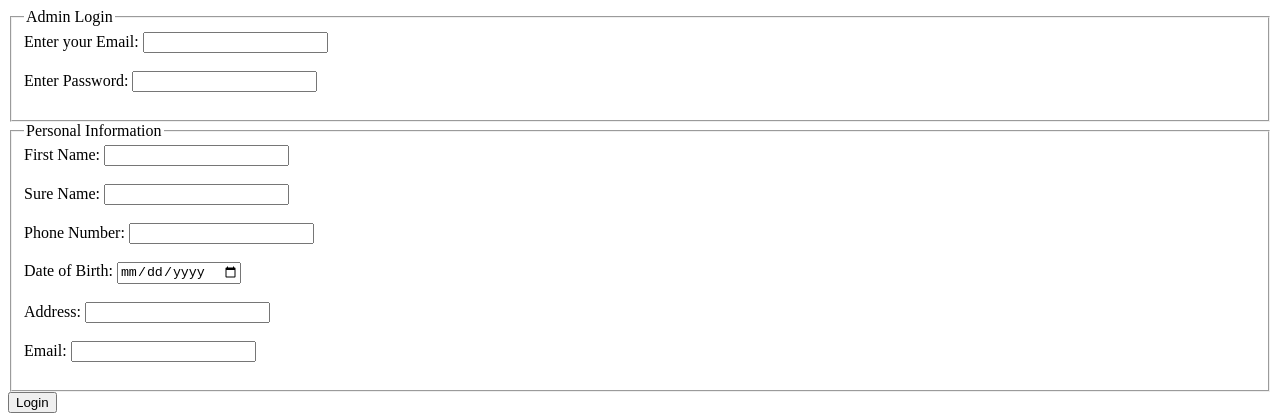
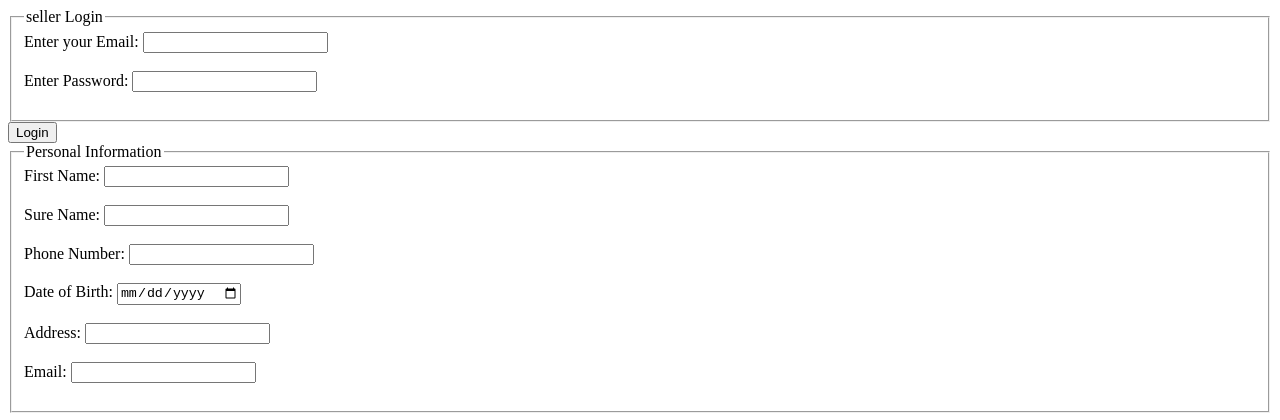
Before and after one commit to TareqJamilSarkar/Web_Technology, a PHP site: page /admin.php in a window 1280 px wide. Shown: the top 420 px of the page. Run offline with PHP 8.4, Linux system fonts and the light colour scheme.

Commit message:
2nd commit

```diff
--- a/admin.php
+++ b/admin.php
@@ -7,7 +7,7 @@
 </head>
 <body>
 <fieldset>
-        <legend>Admin Login</legend>
+        <legend>seller Login</legend>
         <label for="Enter your Email">Enter your Email:</label>
         <input type="text" id="Enter your Email" name="Enter your Email"><br><br>
 
@@ -19,6 +19,9 @@
 
 </fieldset>
 
+<form action="Admin_Home.php">
+        <button type="Login">Login</button>
+</form>
 <fieldset>
         <legend>Personal Information</legend>
         <label for="first-name">First Name:</label>
@@ -40,9 +43,5 @@
         <input type="text" id="Email" name="Email"><br><br>
 
     </fieldset>
-
-<form action="Admin_Home.php">
-        <button type="Login">Login</button>
-</form>
 </body>
 </html>
```
